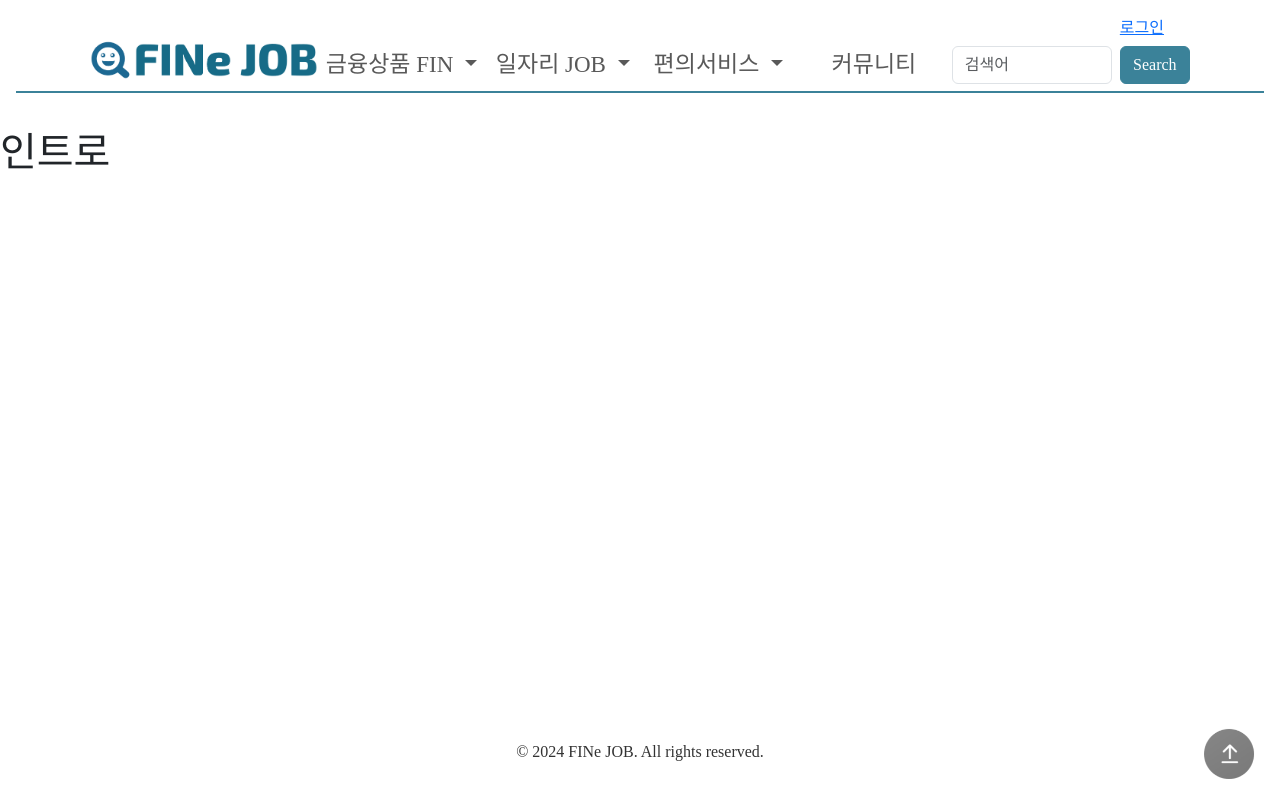
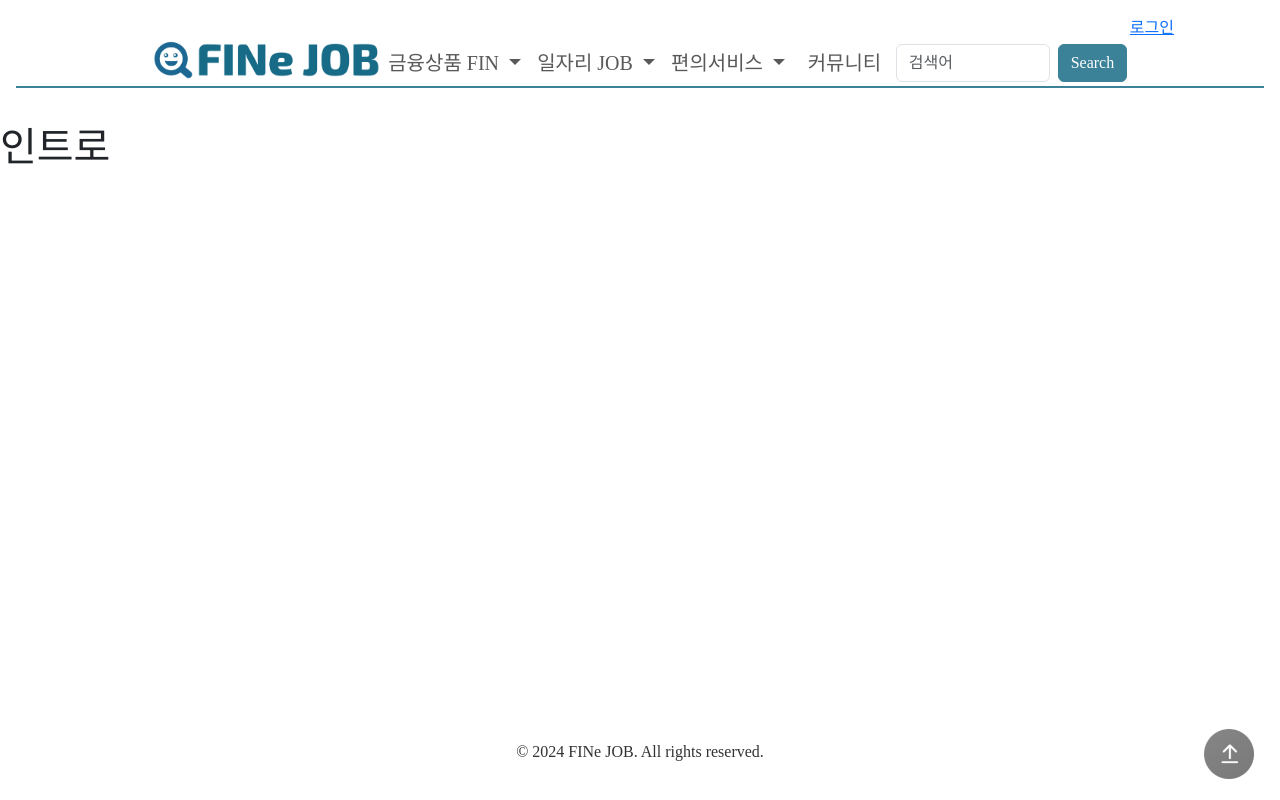
Before and after one commit to hyunjeongg11/FINe_JOB, a Vue app in the folder frontEnd/: page / in a window 1280 px wide. Built offline with nearby package versions, Linux system fonts and the light colour scheme; a web font is replaced by a local one.

Commit message:
Fix: Modefiy main navbar

```diff
--- a/frontEnd/src/App.vue
+++ b/frontEnd/src/App.vue
@@ -186,7 +186,7 @@ header {
   justify-content: flex-end;
   align-items: center;
   padding: rem;
-  margin-right: 100px;
+  margin-right: 90px;
 }
 
 
@@ -201,14 +201,14 @@ header {
 
 .username {
   cursor: pointer;
-  font-size: 20px;
+  font-size: 18px;
 }
 
 .main-nav {
   width: 100%;
   background-color: #fff;
   border-bottom: 2px solid rgb(59, 130, 153);
-  padding: 0 5%;
+  padding: 0 10%;
   margin-bottom: 20px;
 }
 
@@ -221,7 +221,7 @@ header {
 .nav-item {
   flex: 1;
   text-align: center;
-  font-size: 23px;
+  font-size: 20px;
   position: relative;
 }
 
```
